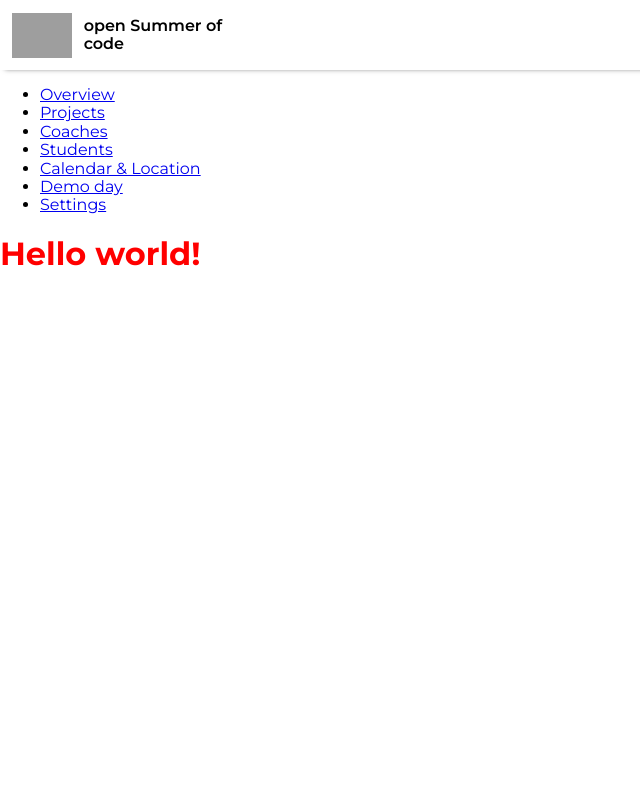
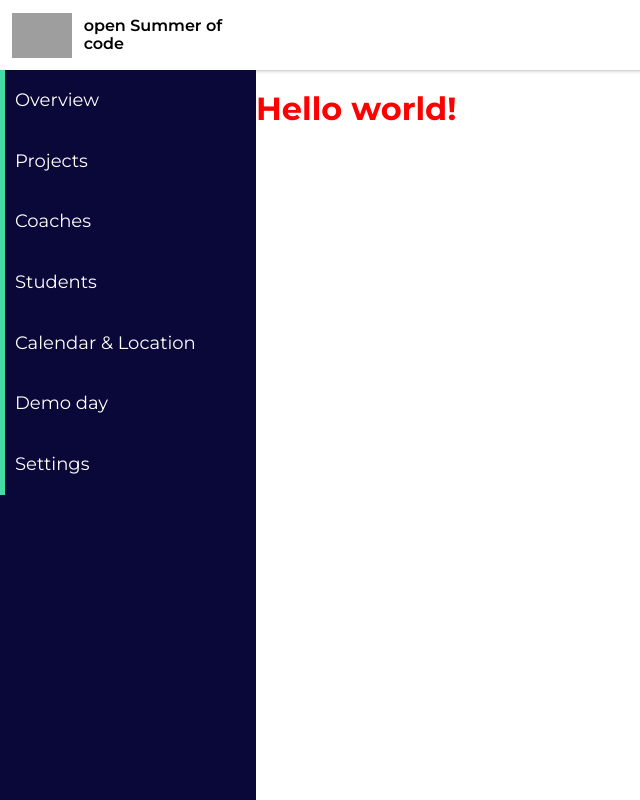
Before and after one commit to opensummerofcode/chapter-dashboard, a Next.js app: page / in a window 1280 px wide. Shown: the whole page, without its empty margins (0-640 px from the left). Built offline with nearby package versions, Linux system fonts and the light colour scheme; grey boxes are pictures that could not be loaded; a web font is replaced by a local one.

Commit message:
Add base nav styling

```diff
--- a/pages/_app.jsx
+++ b/pages/_app.jsx
@@ -1,9 +1,14 @@
 import App, { Container } from 'next/app';
 import Head from 'next/head';
+import styled from 'styled-components';
 import AppHeader from '@/components/AppHeader';
 import SideNav from '@/components/SideNav';
 import GlobalStyle from '@/styles';
 import EditionContext from '@/context/edition-context';
+
+const ContentContainer = styled.div`
+  display: flex;
+`;
 
 class MyApp extends App {
   state = {
@@ -40,8 +45,10 @@ class MyApp extends App {
         </Head>
         <EditionContext.Provider value={editionContext}>
           <AppHeader />
-          <SideNav />
-          <Component {...pageProps} />
+          <ContentContainer>
+            <SideNav />
+            <Component {...pageProps} />
+          </ContentContainer>
         </EditionContext.Provider>
       </Container>
     );
--- a/src/components/AppHeader.jsx
+++ b/src/components/AppHeader.jsx
@@ -5,7 +5,6 @@ import logo from '@/img/logo/logo-osoc-color.svg';
 const Header = styled.header`
   width: 100v;
   height: 7rem;
-  margin-bottom: 1rem;
   display: flex;
   align-items: center;
   justify-content: space-between;
--- a/src/components/SideNav/NavItem.jsx
+++ b/src/components/SideNav/NavItem.jsx
@@ -1,14 +1,24 @@
 import Link from 'next/link';
 import PropTypes from 'prop-types';
+import styled from 'styled-components';
+import { colors } from '@/styles/constants';
+
+const StyledNavItem = styled.li`
+  width: 100%;
+  padding: 2rem 1rem;
+  color: #fff;
+  font-size: 1.8rem;
+  border-left: 0.5rem solid ${colors.osocGreen};
+`;
 
 const NavItem = ({ name, href, isExternal }) => {
   if (isExternal) return null;
   return (
-    <li>
+    <StyledNavItem>
       <Link href={href}>
         <a>{name}</a>
       </Link>
-    </li>
+    </StyledNavItem>
   );
 };
 
--- a/src/components/SideNav/index.jsx
+++ b/src/components/SideNav/index.jsx
@@ -1,14 +1,27 @@
 import { useContext } from 'react';
+import { useRouter } from 'next/router';
 import styled from 'styled-components';
 import NavItem from './NavItem';
+import { colors, dimensions } from '@/styles/constants';
 import EditionContext from '@/context/edition-context';
 
-const Nav = styled.nav``;
+const Nav = styled.nav`
+  height: ${dimensions.sideNav.height};
+  width: 20vw;
+  background-color: ${colors.osocBlue};
+`;
+
+const NavList = styled.ul`
+  padding: 0;
+  margin: 0;
+  list-style-type: none;
+`;
 
 const SideNav = () => {
+  const router = useRouter();
   const { selectedEdition } = useContext(EditionContext);
 
-  const baseURL = `/chapter/${selectedEdition}`;
+  const baseURL = `/${selectedEdition}`;
   const navItems = [
     {
       name: 'Overview',
@@ -45,10 +58,12 @@ const SideNav = () => {
     }
   ];
 
-  const $navItems = navItems.map(i => <NavItem key={i.name} {...i} />);
+  const $navItems = navItems.map(i => (
+    <NavItem key={i.name} active={router.pathname === i.href} {...i} />
+  ));
   return (
     <Nav>
-      <ul>{$navItems}</ul>
+      <NavList>{$navItems}</NavList>
     </Nav>
   );
 };
--- a/src/styles/constants.js
+++ b/src/styles/constants.js
@@ -1,8 +1,8 @@
-export const transitionTimes = {};
+const transitionTimes = {};
 
-export const animations = {};
+const animations = {};
 
-export const colors = {
+const colors = {
   black: '#000',
   shadowGray: '#707070',
   beige: '#f7f7f0',
@@ -13,8 +13,14 @@ export const colors = {
   osocYellow: '#fcb70f'
 };
 
-export const dimensions = {
-  sideNav: {
-    width: '20vw'
-  }
+const dimensions = {};
+dimensions.appHeader = {
+  height: '7rem'
 };
+
+dimensions.sideNav = {
+  width: '20vw',
+  height: `calc(100vh - ${dimensions.appHeader.height})`
+};
+
+export { transitionTimes, animations, colors, dimensions };
--- a/src/styles/index.js
+++ b/src/styles/index.js
@@ -40,6 +40,11 @@ const GlobalStyle = createGlobalStyle`
     line-height: 1.6;
     font-family: 'Open Sans', 'Segoe UI', Tahoma, Geneva, Verdana, sans-serif;
   }
+
+  a, a:visited, a:active, a:hover {
+    color: inherit;
+    text-decoration: none;
+  }
 `;
 
 export default GlobalStyle;
```
Also changed, not shown: pages/[edition]/overview.jsx (added, +9 -0 lines).
